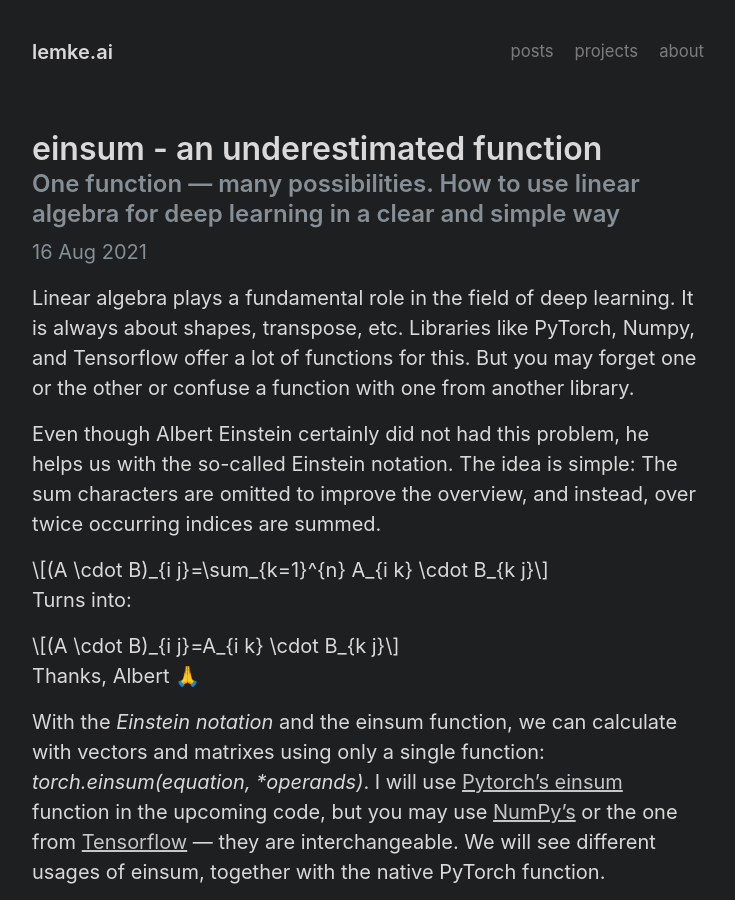
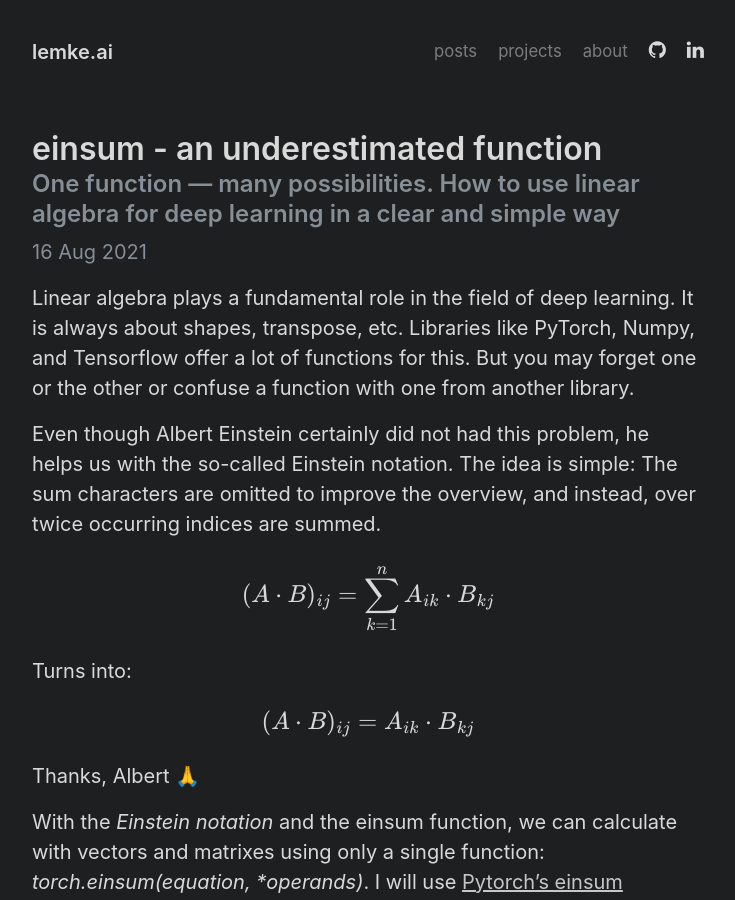
Before and after one commit to chrislemke/chrislemke, a Jekyll site: the page built from index.html, in a window 1280 px wide and 900 px high. Shown: the whole window, without its empty margins (272-1007 px from the left). Built offline with Jekyll 4.4.1, drawn with Linux system fonts in a browser that asks for light colours; formulas are drawn with MathJax 3; the list of posts is cut into pages by our own code.

Commit message:
Add Latex

```diff
--- a/_includes/head.html
+++ b/_includes/head.html
@@ -1,4 +1,9 @@
 <head>
+  <script src="https://cdn.mathjax.org/mathjax/latest/MathJax.js?config=TeX-AMS-MML_HTMLorMML"
+    type="text/javascript"></script>
+  <link href="https://maxcdn.bootstrapcdn.com/font-awesome/4.7.0/css/font-awesome.min.css" rel="stylesheet">
+  <meta charset="UTF-8">
+  <meta name="viewport" content="width=device-width, initial-scale=1.0">
   <meta name="author" content="Christopher Lemke" />
   <meta name="description" content="Blog about AI, coding and philosophy - it all we need">
   <meta name="keywords" content="AI, ML, artificial intelligence, machine learning, coding, programming, philosophy">
```
